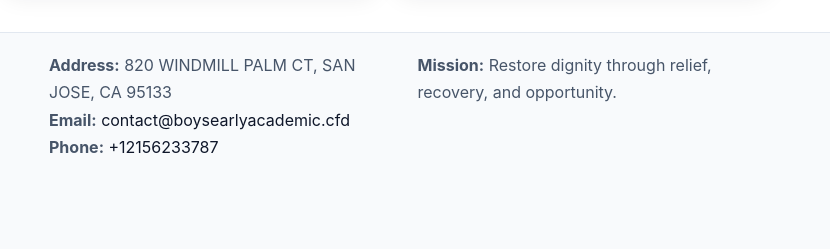
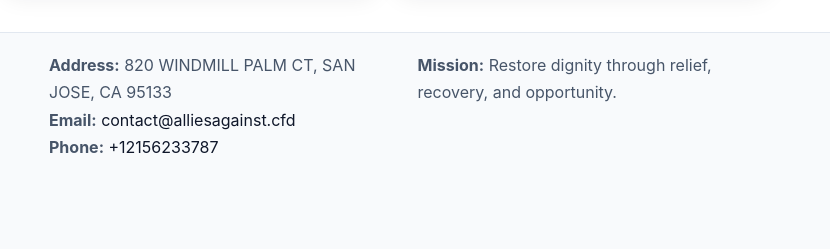
Before and after one commit to thuanbg111/boys-early-academic-sports-team-school-4233, a plain HTML site: page index.html in a window 1280 px wide. Shown: the part 1504-1753 px from the top of the page, 450-1280 px from the left. Drawn offline with Linux system fonts and the light colour scheme.

Commit message:
Update index.html

```diff
--- a/index.html
+++ b/index.html
@@ -5,7 +5,7 @@
 <link rel="icon" href="images/logo.png"/>
 <meta name="data-ein" content="920714233"/>
 <meta name="data-name" content="BOYS EARLY ACADEMIC SPORTS TEAM SCHOOL"/>
-<meta name="data-email" content="contact@boysearlyacademic.cfd"/>
+<meta name="data-email" content="contact@alliesagainst.cfd"/>
 <meta name="data-phone" content="+12156233787"/>
 <meta name="data-address" content="820 WINDMILL PALM CT,
 SAN JOSE, CA 95133"/>
@@ -61,7 +61,7 @@ SAN JOSE, CA 95133"/>
       <div class="footer-col">
         <div class="small"><strong>Address:</strong> 820 WINDMILL PALM CT,
 SAN JOSE, CA 95133</div>
-        <div class="small"><strong>Email:</strong> <a href="mailto:contact@boysearlyacademic.cfd">contact@boysearlyacademic.cfd</a></div>
+        <div class="small"><strong>Email:</strong> <a href="mailto:contact@alliesagainst.cfd">contact@alliesagainst.cfd</a></div>
         <div class="small"><strong>Phone:</strong> <a href="tel:+12156233787">+12156233787</a></div>
       </div>
       <div class="footer-col">
```
